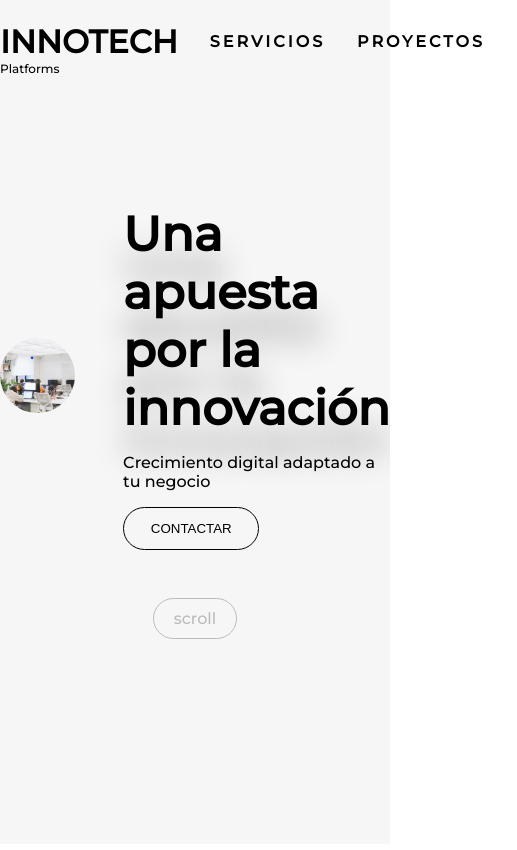
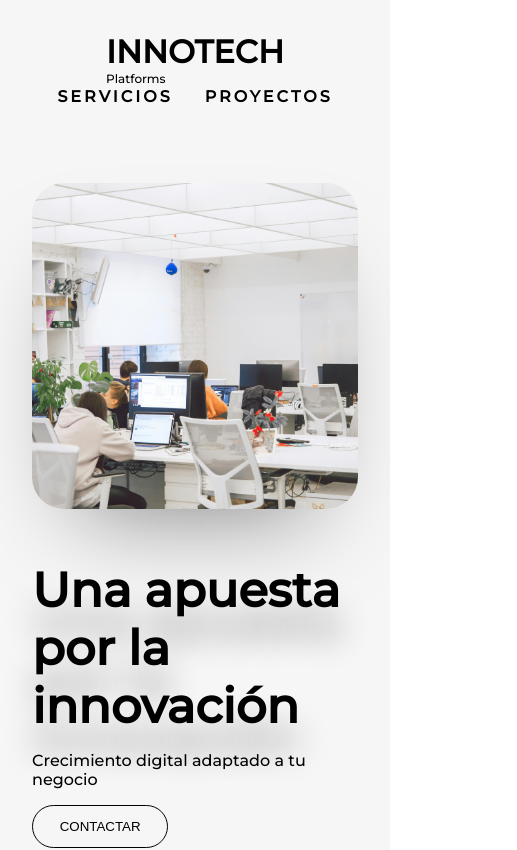
Before and after one commit to stivenstudio/us-landing-page, a Next.js app: page / in a window 390 px wide. Shown: the top 850 px of the page, 517 px wide, since content can reach past the window. Built offline with nearby package versions, Linux system fonts and the light colour scheme.

Commit message:
style: responsive...

```diff
--- a/app/components/hero/hero.component.js
+++ b/app/components/hero/hero.component.js
@@ -27,18 +27,19 @@ function HeroComponent() {
         return () => window.removeEventListener('scroll', handleScroll)
     }, [])
 
-    useEffect(() => {
-        if (elementView) {
-            controls.start({ opacity: 1, y: 0 })
-        }
-    }, [elementView, controls])
+    // Dan tiron al usar esto
+    // useEffect(() => {
+    //     if (elementView) {
+    //         controls.start({ opacity: 1, y: 0 })
+    //     }
+    // }, [elementView, controls])
 
 
     return (
         <motion.div
-            ref={ref}
+            // ref={ref}
             initial={{ opacity: 0, y: 20 }}
-            animate={controls}
+            animate={{ opacity: 1, y: 0 }}
             transition={{ duration: 1 }}
         >
             <img loading="lazy" src="hero (1).jpg" alt="" className={styles.img__hero__1} />
--- a/app/page.js
+++ b/app/page.js
@@ -10,6 +10,7 @@ export default function Home() {
   return (
     <main className={styles.main}>
 
+      <div className={styles.header__container}>
         <header className={styles.header}>
           <Link href={"/"}>
             <h1 className={styles.header__h1}>
@@ -27,6 +28,8 @@ export default function Home() {
             </ul>
           </nav>
         </header>
+
+      </div>
 
       <section className={styles.hero} id="hero">
         <div className={styles.hero__container}>
--- a/app/page.module.css
+++ b/app/page.module.css
@@ -5,22 +5,28 @@
 }
 
 /* */
+
+.header__container {
+  background: #F6F6F6;
+
   .header {
+    padding: 2em;
     width: 100%;
     max-width: 1100px;
     margin: auto;
-  position: absolute;
-  left: 50%;
-  transform: translateX(-50%);
-
     display: flex;
     flex-direction: row;
     align-items: center;
     justify-content: space-between;
+  }
+}
+
+.header {
 
   .header__h1 {
     position: relative;
   }
+
   .header__h1::before {
     position: absolute;
     content: "Platforms";
@@ -32,9 +38,7 @@
 
 }
 
-.header__nav {
-  padding: 2em;
-}
+.header__nav {}
 
 .nav__ul {
   display: flex;
@@ -240,3 +244,23 @@
   }
 
 }
+
+/* responsive */
+@media screen and (max-width: 425px) {
+  .header__container {
+    .header {
+      flex-direction: column;
+      gap: 1em;
+    }
+  }
+
+  .hero__columns {
+    display: flex;
+    flex-direction: column;
+    padding: 2em;
+  }
+
+  .img__hero__1 {
+    border-radius: 2em;
+  }
+}
```
Lines whose indentation alone changed are shown as unchanged.
